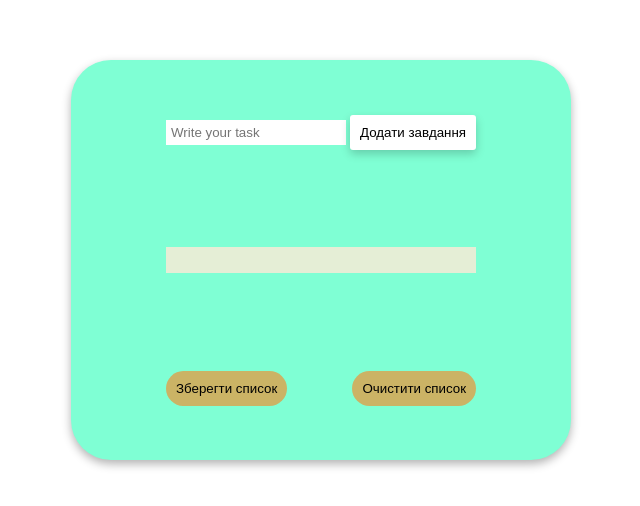
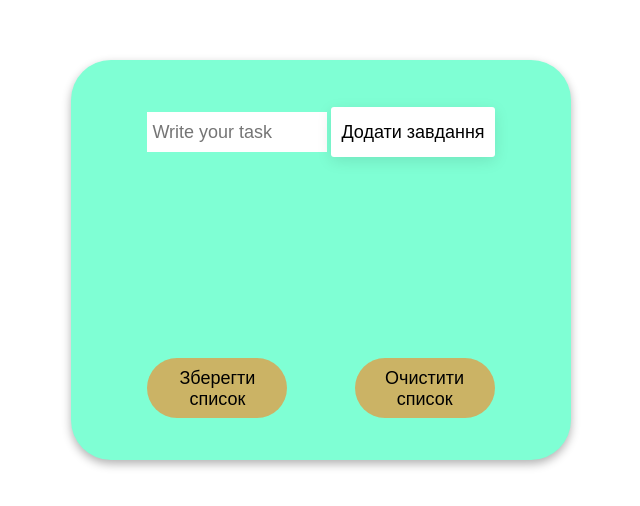
Before and after one commit to KoltLevry/HTML_CSS_JS_Projects, a plain HTML site: page Coomon_tasks/task_05_named/tasks_manager/index .html in a window 1280 px wide. Shown: the part 148-654 px from the top of the page, without its empty margins (327-967 px from the left). Drawn offline with Linux system fonts and the light colour scheme.

Commit message:
new commit to repo

```diff
--- a/Coomon_tasks/task_05/tasks_Manager/index .html
+++ b/Coomon_tasks/task_05_named/tasks_manager/index .html
@@ -5,6 +5,7 @@
     <meta name="viewport" content="width=device-width, initial-scale=1.0">
     <title>Завдання 1: Менеджер завдань</title>
     <link rel="stylesheet" href="styles.css">
+    <link href="https://fonts.googleapis.com/css2?family=Roboto:wght@400;700&display=swap" rel="stylesheet">
 </head>
 <body>
     <div id="root">
--- a/Coomon_tasks/task_05/tasks_Manager/styles.css
+++ b/Coomon_tasks/task_05_named/tasks_manager/styles.css
@@ -1,10 +1,16 @@
 * {
     box-sizing: border-box;
+}
+
+ul, ol, li {
+    margin: 0;
+    padding: 0;
 }
 
 body, html, #root {
     height: 100vh;
     width: 100vw;
+
 }
 
 #root {
@@ -53,17 +59,25 @@ body, html, #root {
     width: 180px;
 }
 
+#taskInput{
+    height: 40px;
+    font-size: 18px;
+}
+
 .addTaskButton{
     padding: 10px;
     background-color: white;
     border: none;
-    box-shadow: 0 4px 10px rgba(0, 0, 0, 0.2);
+    box-shadow: 0 4px 15px rgba(0, 0, 0, 0.1);
     cursor: pointer;
+    height: 50px;
+    font-size: 18px;
 }
 
 .maintaskList {
-    padding: 5px;
-    background-color: rgba(250, 235, 215, 0.829);
+    margin: 0;
+    /* padding: 5px; */
+    /* background-color: rgba(250, 235, 215, 0.829); */
 }
 
 
@@ -74,8 +88,9 @@ body, html, #root {
 
 .makeChoise button{
     cursor: pointer;
+    font-size: 18px;
     padding: 10px;
-    border-radius: 20px;
+    border-radius: 40px;
     background-color: rgba(224, 158, 71, 0.781);
 }
 
@@ -85,11 +100,16 @@ body, html, #root {
     background-color: rgba(231, 139, 19, 0.781);
 }
 
+.saveListButton,
+.resetListButton {
+    height: 60px;
+    width:  140px;
+}
+
 .list-item {
     display: flex;
     justify-content: space-between;
     align-items: center;
-    /* margin-left: 100px; */
     padding: 5px 10px;
     border: 1px solid #ddd;
     border-radius: 5px;
```
Also changed, not shown: Coomon_tasks/task_05_named/tasks_manager/scripts.js (renamed from Coomon_tasks/task_05/tasks_Manager/scripts.js), 14 other files.
